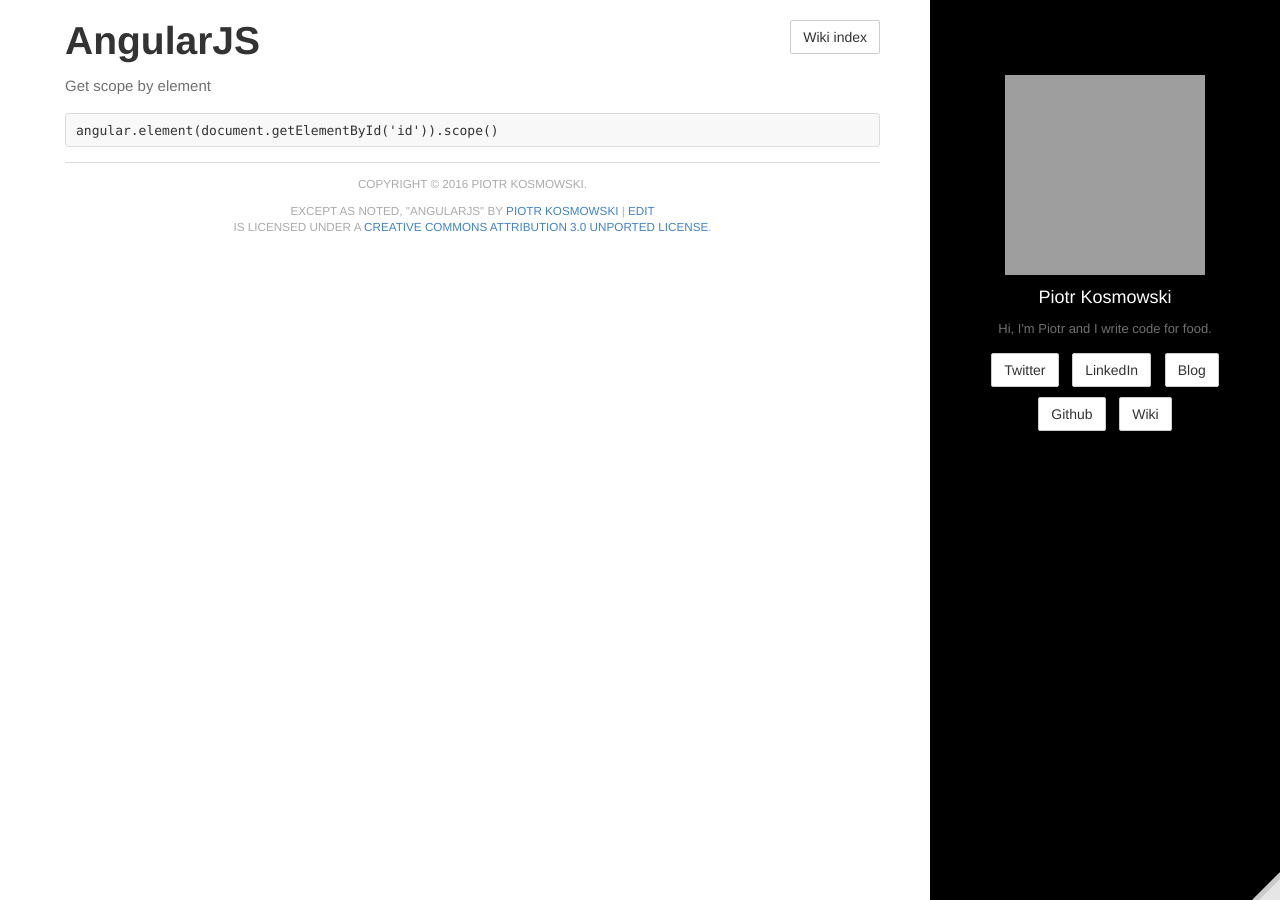
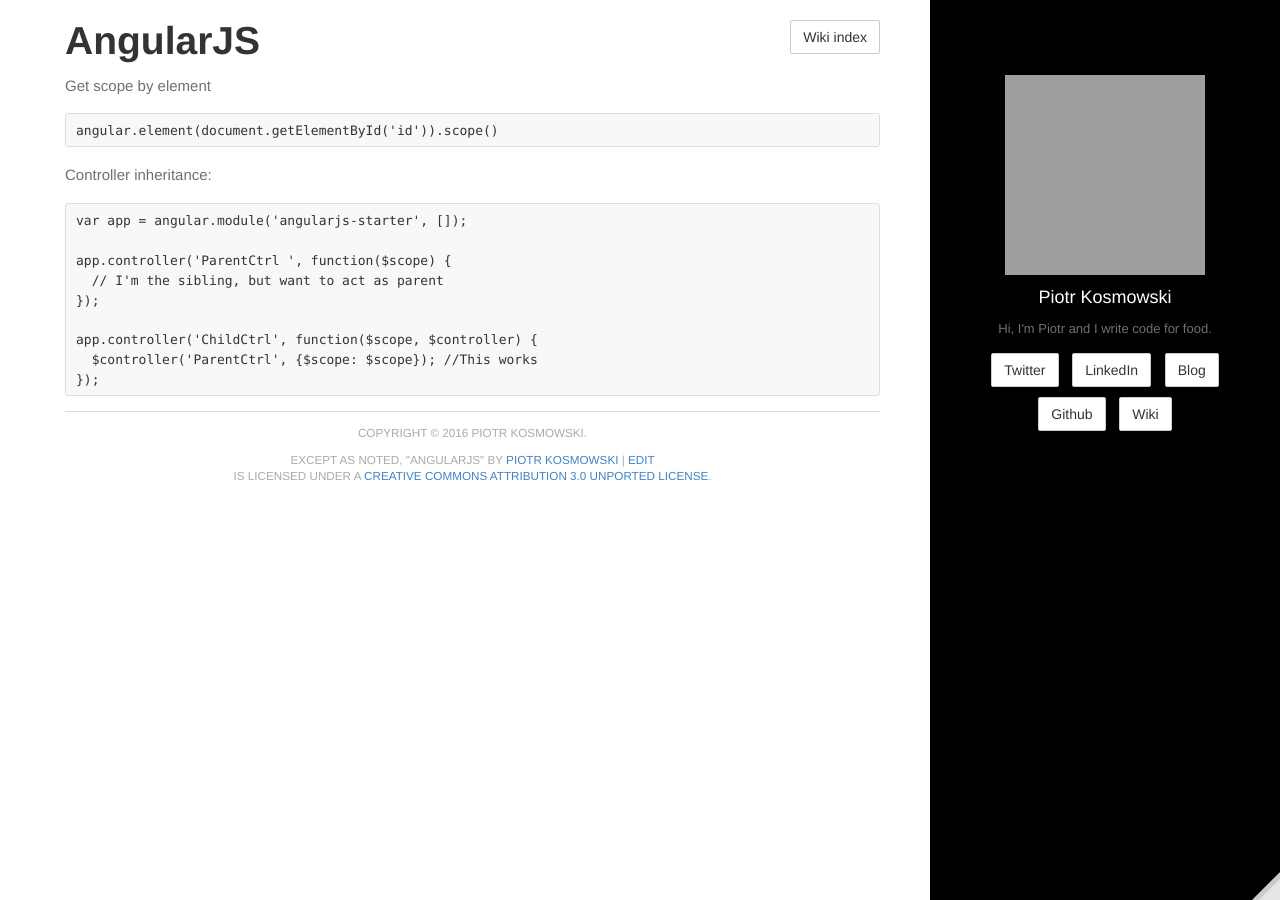
Before and after one commit to kospiotr/kospiotr.github.io, a Jekyll site: the page built from wiki/angularjs.md, in a window 1280 px wide. Built offline with Jekyll 4.4.1, drawn with Linux system fonts in a browser that asks for light colours; grey boxes are pictures that could not be loaded.

Commit message:
Update angularjs.md

````diff
--- a/wiki/angularjs.md
+++ b/wiki/angularjs.md
@@ -11,3 +11,17 @@
 ```
 angular.element(document.getElementById('id')).scope()
 ```
+
+Controller inheritance:
+
+```
+var app = angular.module('angularjs-starter', []);
+
+app.controller('ParentCtrl ', function($scope) {
+  // I'm the sibling, but want to act as parent
+});
+
+app.controller('ChildCtrl', function($scope, $controller) {
+  $controller('ParentCtrl', {$scope: $scope}); //This works
+});
+```
````
